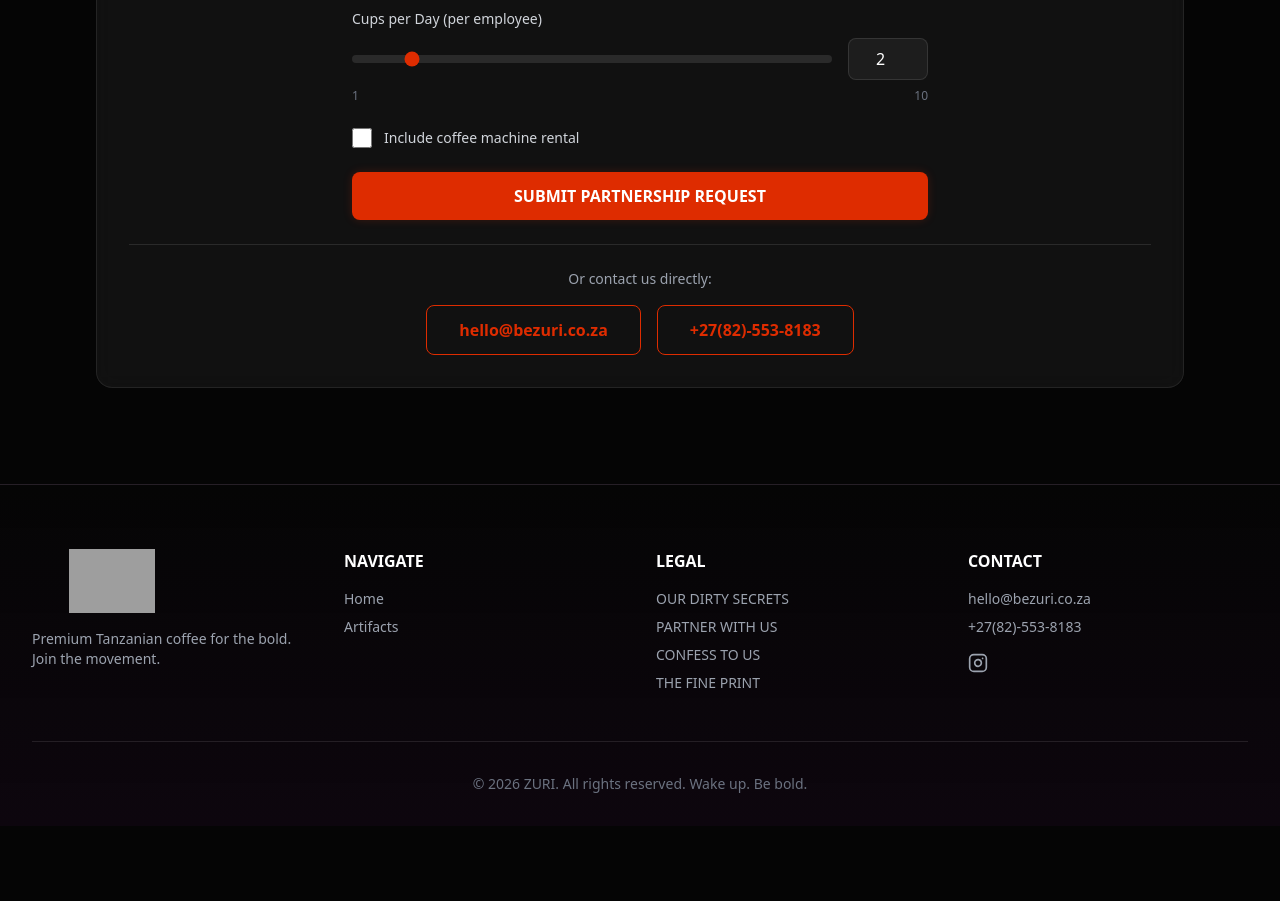
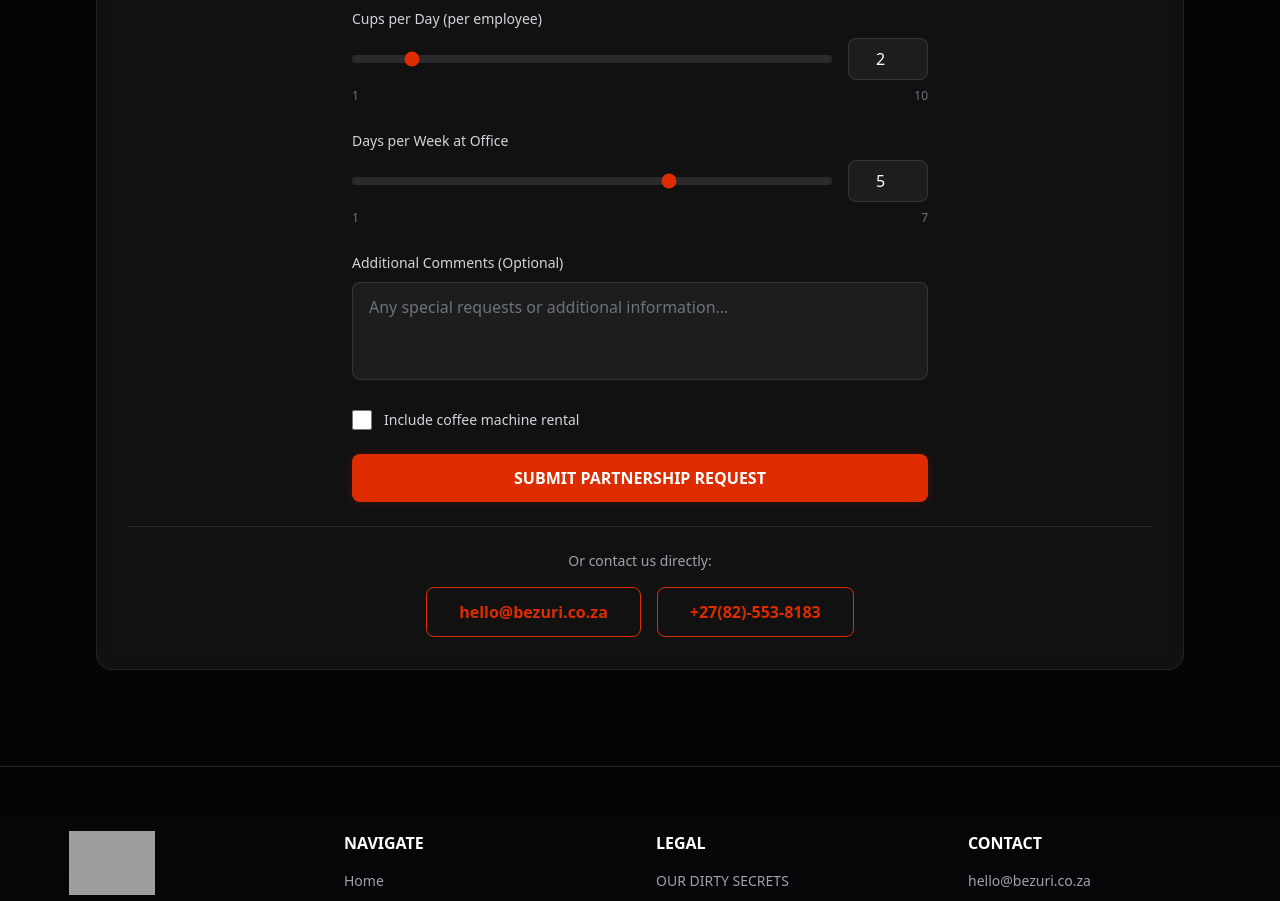
Before and after one commit to Vuyonovember/zuri, a Next.js app: page /partners in a window 1280 px wide. Shown: the part 3040-3941 px from the top of the page. Before the commit the page ends 3866 px from the top, so only its background shows below. Built offline with nearby package versions, Linux system fonts and the light colour scheme; grey boxes are pictures that could not be loaded.

Commit message:
Add days per week slider and comments field to partnership form

```diff
--- a/app/api/partnership/route.ts
+++ b/app/api/partnership/route.ts
@@ -6,7 +6,7 @@ const resend = new Resend(process.env.RESEND_API_KEY)
 export async function POST(request: Request) {
   try {
     const body = await request.json()
-    const { employees, cupsPerDay, includeMachine } = body
+    const { employees, cupsPerDay, daysPerWeek, includeMachine, comments } = body
 
     // Send notification to Zuri team
     await resend.emails.send({
@@ -19,8 +19,11 @@ export async function POST(request: Request) {
           <div style="background: #f5f5f5; padding: 20px; border-radius: 8px; margin: 20px 0;">
             <p><strong>Number of Employees:</strong> ${employees}</p>
             <p><strong>Cups per Day (per employee):</strong> ${cupsPerDay}</p>
+            <p><strong>Days per Week at Office:</strong> ${daysPerWeek}</p>
             <p><strong>Include Machine Rental:</strong> ${includeMachine ? 'Yes' : 'No'}</p>
             <p><strong>Estimated Daily Consumption:</strong> ${employees * cupsPerDay} cups</p>
+            <p><strong>Estimated Weekly Consumption:</strong> ${employees * cupsPerDay * daysPerWeek} cups</p>
+            ${comments ? `<p><strong>Additional Comments:</strong></p><p style="white-space: pre-wrap;">${comments}</p>` : ''}
           </div>
           <p style="color: #666; font-size: 12px;">This partnership request was submitted on the Zuri website.</p>
         </div>
--- a/app/partners/page.tsx
+++ b/app/partners/page.tsx
@@ -9,7 +9,9 @@ import Footer from '@/components/Footer'
 export default function PartnersPage() {
   const [employees, setEmployees] = useState(10)
   const [cupsPerDay, setCupsPerDay] = useState(2)
+  const [daysPerWeek, setDaysPerWeek] = useState(5)
   const [includeMachine, setIncludeMachine] = useState(false)
+  const [comments, setComments] = useState('')
   const [submitted, setSubmitted] = useState(false)
 
   const handleSubmit = async (e: React.FormEvent) => {
@@ -21,7 +23,9 @@ export default function PartnersPage() {
         body: JSON.stringify({
           employees,
           cupsPerDay,
+          daysPerWeek,
           includeMachine,
+          comments,
         }),
       })
       setSubmitted(true)
@@ -241,6 +245,47 @@ export default function PartnersPage() {
                   </div>
                 </div>
 
+                <div className="space-y-2">
+                  <label className="text-sm text-gray-300">
+                    Days per Week at Office
+                  </label>
+                  <div className="flex gap-4 items-center">
+                    <input
+                      type="range"
+                      min="1"
+                      max="7"
+                      value={daysPerWeek}
+                      onChange={(e) => setDaysPerWeek(parseInt(e.target.value))}
+                      className="flex-1 h-2 bg-white/10 rounded-lg appearance-none cursor-pointer accent-zuri-orange"
+                    />
+                    <input
+                      type="number"
+                      min="1"
+                      max="7"
+                      value={daysPerWeek}
+                      onChange={(e) => setDaysPerWeek(parseInt(e.target.value) || 1)}
+                      className="w-20 bg-white/5 border border-white/10 rounded-lg px-3 py-2 text-white text-center focus:outline-none focus:border-zuri-orange transition-colors"
+                    />
+                  </div>
+                  <div className="flex justify-between text-xs text-gray-500">
+                    <span>1</span>
+                    <span>7</span>
+                  </div>
+                </div>
+
+                <div className="space-y-2">
+                  <label className="text-sm text-gray-300">
+                    Additional Comments (Optional)
+                  </label>
+                  <textarea
+                    value={comments}
+                    onChange={(e) => setComments(e.target.value)}
+                    placeholder="Any special requests or additional information..."
+                    rows={3}
+                    className="w-full bg-white/5 border border-white/10 rounded-lg px-4 py-3 text-white placeholder-gray-500 focus:outline-none focus:border-zuri-orange transition-colors resize-none"
+                  />
+                </div>
+
                 <label className="flex items-center gap-3 cursor-pointer">
                   <input
                     type="checkbox"
```
